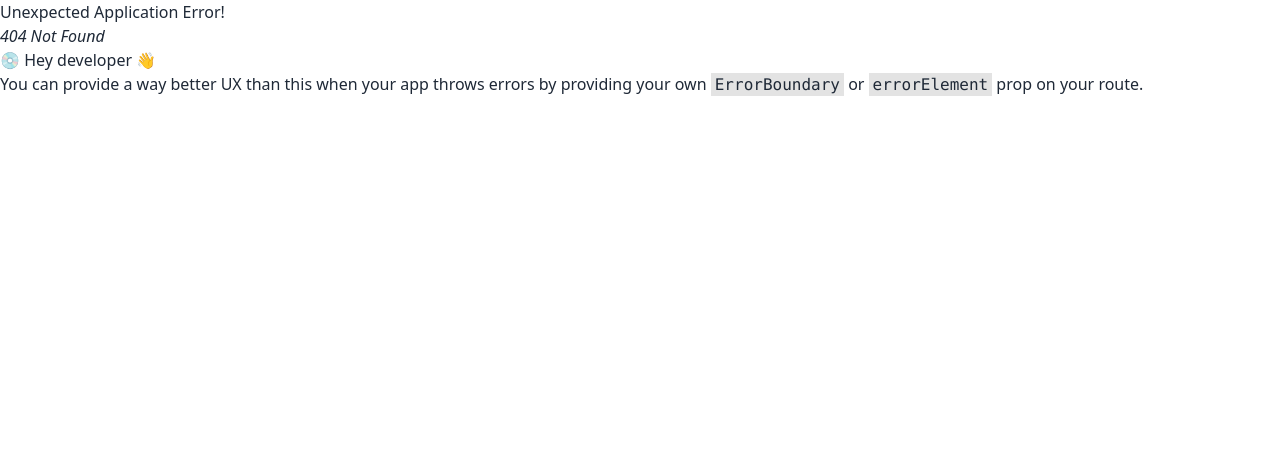
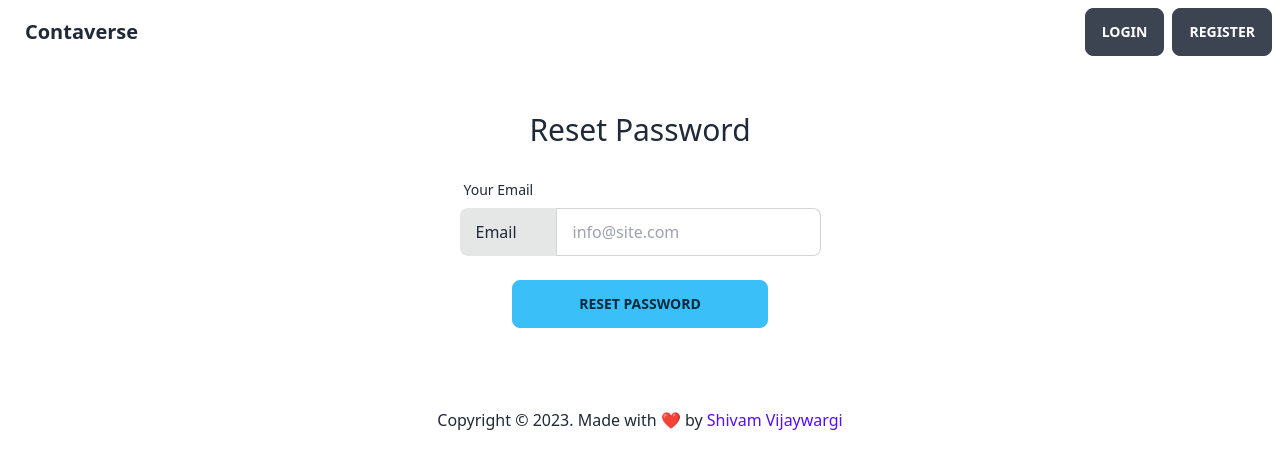
Before and after one commit to shivamvijaywargi/contact-app-mern, a React (Vite) app in the folder client/: page /forgot-password in a window 1280 px wide. Before the commit this address had no page. Shown: the top 468 px of the page. Built offline with nearby package versions, Linux system fonts and the light colour scheme.

Commit message:
FE: Added forgotPassword page, bug fixes pending😢

```diff
--- a/client/src/App.tsx
+++ b/client/src/App.tsx
@@ -7,6 +7,7 @@ import {
 
 import RootLayout from "./layouts/RootLayout";
 import Dashboard from "./pages/Dashboard";
+import ForgotPassword from "./pages/ForgotPassword";
 import Home from "./pages/Home";
 import Login from "./pages/Login";
 import Profile from "./pages/Profile";
@@ -20,6 +21,7 @@ const router = createBrowserRouter(
       <Route path="register" element={<Register />} />
       <Route path="dashboard" element={<Dashboard />} />
       <Route path="profile" element={<Profile />} />
+      <Route path="forgot-password" element={<ForgotPassword />} />
     </Route>
   )
 );
--- /dev/null
+++ b/client/src/pages/ForgotPassword.tsx
@@ -0,0 +1,83 @@
+import axios from "axios";
+import { FormEvent, useState } from "react";
+import { toast } from "react-hot-toast";
+import { useNavigate } from "react-router-dom";
+import axiosClient from "../http";
+
+const ForgotPassword = () => {
+  const navigate = useNavigate();
+
+  const [email, setEmail] = useState("");
+
+  const handleSubmit = async (e: FormEvent) => {
+    e.preventDefault();
+
+    if (!email) {
+      return toast.error("Enter valid email address");
+    }
+
+    try {
+      const resp = await axiosClient.post("/auth/reset", {
+        email,
+      });
+
+      console.log(resp);
+    } catch (error: any) {
+      console.log(error);
+      console.log(error.response.data.message);
+    }
+
+    // try {
+    //   const resp = await axiosClient.post("/auth/reset", {
+    //     email,
+    //   });
+
+    //   console.log(resp);
+
+    //   // if (data?.success) {
+    //   //   toast.success(data.message);
+    //   // }
+    // } catch (error: any) {
+    //   console.log(error?.response?.data?.message);
+
+    //   // if (axios.isAxiosError(error)) {
+    //   //   toast.error(error?.response?.data?.message);
+    //   // } else {
+    //   //   toast.error("Something went wrong, please try again");
+    //   // }
+    // }
+  };
+
+  return (
+    <section className="grid place-items-center mt-12 mb-20">
+      <h1 className="text-3xl">Reset Password</h1>
+      <form className="mt-6" onSubmit={handleSubmit}>
+        <div className="form-control">
+          <label className="label">
+            <span className="label-text">Your Email</span>
+          </label>
+          <label className="input-group">
+            <span className="w-24">Email</span>
+            <input
+              type="email"
+              placeholder="info@site.com"
+              className="input input-bordered"
+              value={email}
+              onChange={(e) => setEmail(e.target.value)}
+            />
+          </label>
+        </div>
+
+        <div className="grid place-items-center mt-6">
+          <input
+            type="submit"
+            value="Reset Password"
+            className="btn btn-info btn-wide"
+          />
+        </div>
+      </form>
+    </section>
+  );
+};
+
+export default ForgotPassword;
--- a/client/src/pages/Login.tsx
+++ b/client/src/pages/Login.tsx
@@ -31,6 +31,8 @@ const Login = () => {
     } catch (error) {
       if (axios.isAxiosError(error)) {
         toast.error(error?.response?.data?.message);
+      } else {
+        toast.error("Something went wrong, please try again");
       }
     }
   };
--- a/client/src/pages/Profile.tsx
+++ b/client/src/pages/Profile.tsx
@@ -1,5 +1,5 @@
 const Profile = () => {
-  return <div>Profile</div>;
+  return <div>PROFILE? MAYBE COMING SOON</div>;
 };
 
 export default Profile;
```
